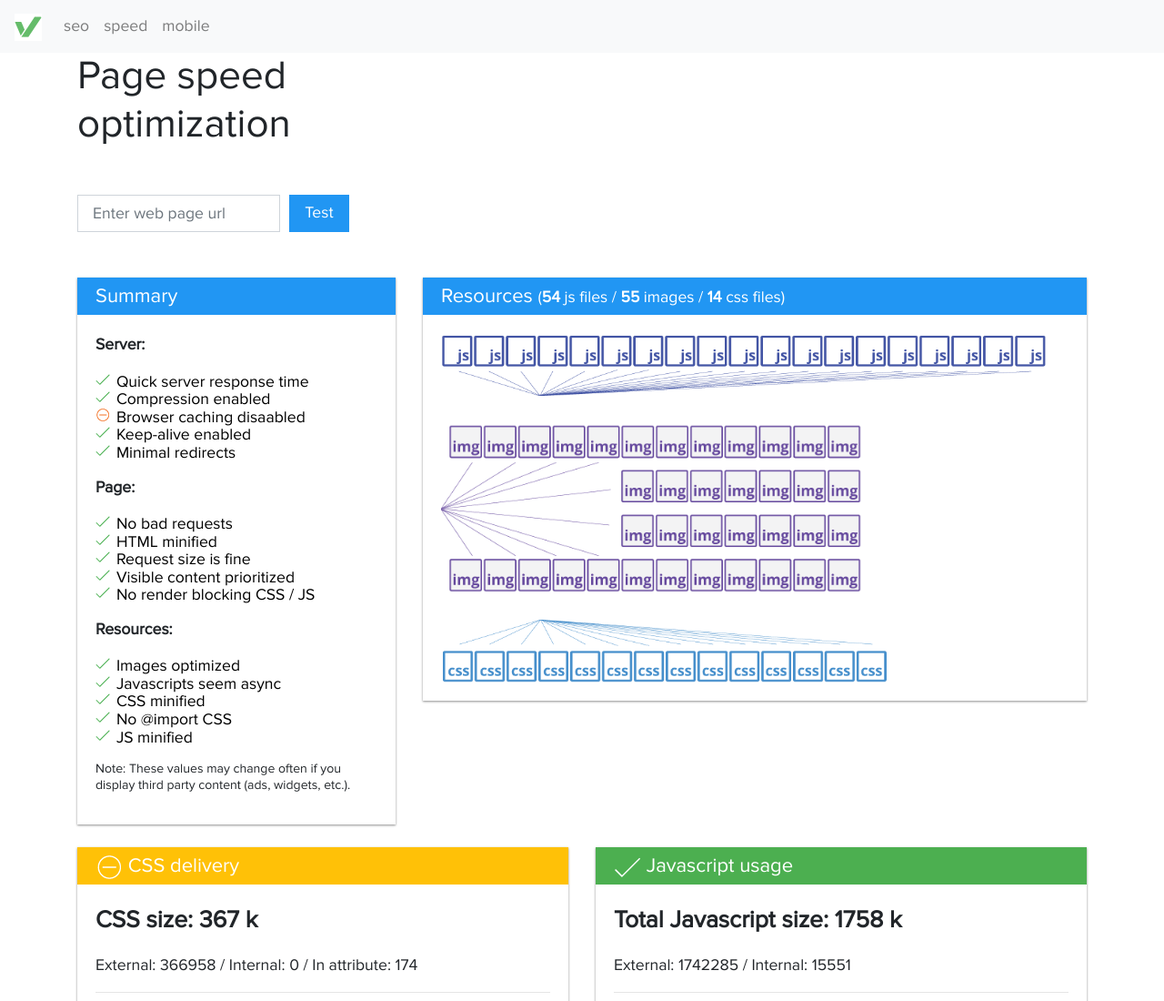
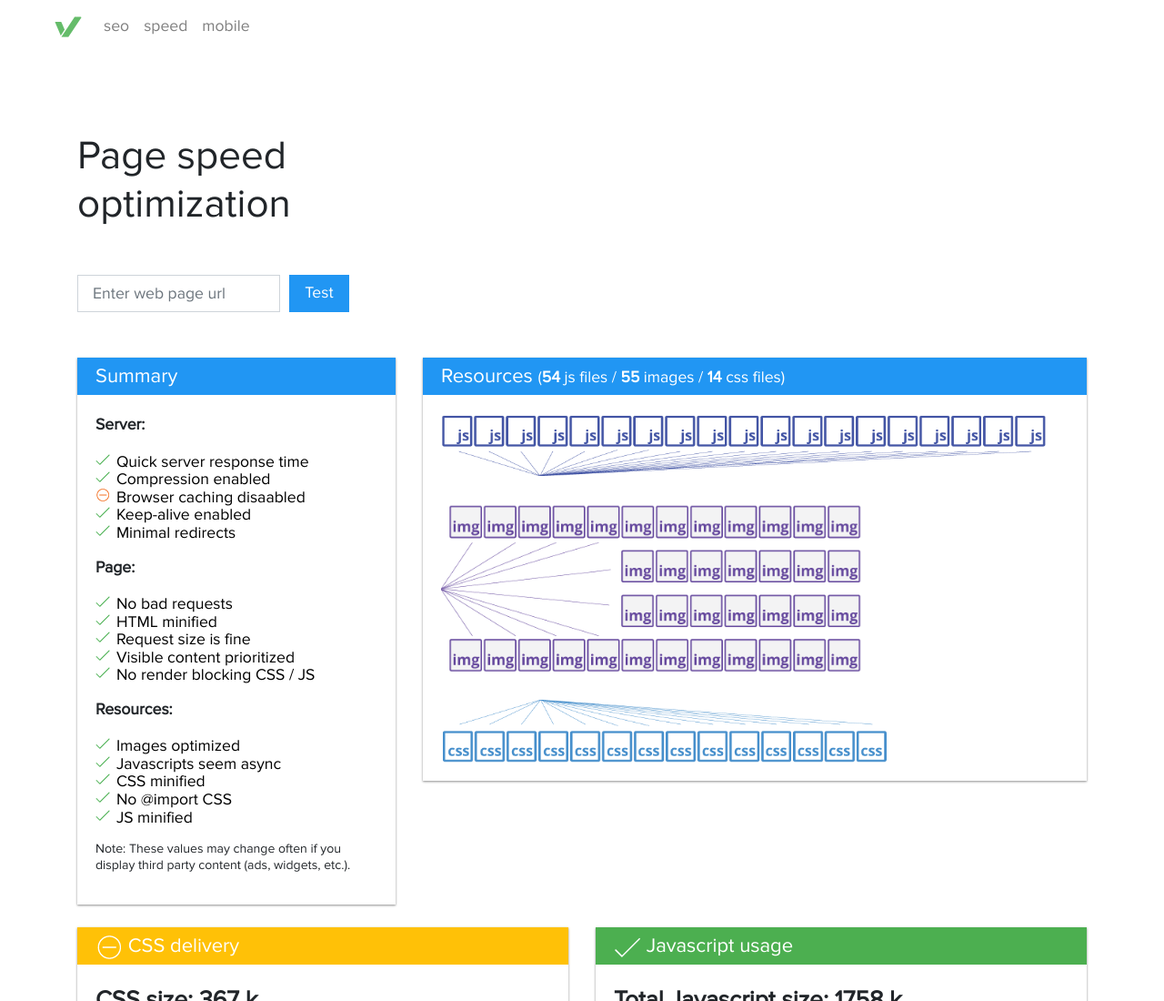
Before and after one commit to zipofar/varvy, a website: page app/pagespeed.html in a window 1280 px wide. Shown: the top 1100 px of the page at 91% size. Drawn offline with nearby package versions, Linux system fonts and the light colour scheme; files that its build step writes are made by us from their sources; files whose address does not match are found by name.

Commit message:
Fix header

```diff
--- a/app/pagespeed.html
+++ b/app/pagespeed.html
@@ -20,7 +20,7 @@
 <body>
 
     <!-- Navigation -->
-    <nav class="navbar navbar-expand navbar-light bg-light">
+    <nav class="navbar navbar-expand navbar-light">
         <a class="navbar-brand" href="#">
             <img src="../dist/img/varvi_logo.png" width="30" height="30" alt="">
         </a>
--- a/src/scss/style.scss
+++ b/src/scss/style.scss
@@ -28,3 +28,11 @@ a {
   text-decoration: underline;
   color: #0d47a1;
 }
+
+.h1-header {
+  margin-top: 2em;
+}
+
+.navbar-brand {
+  margin-left: 2em;
+}
```
Also changed, not shown: app/pagespeed_empty.html (+1 -1 lines).
